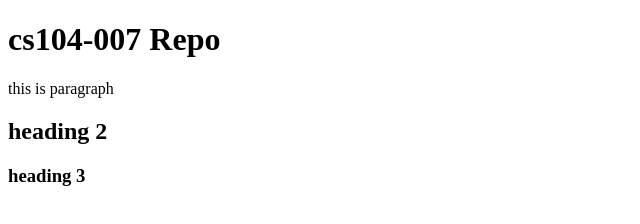
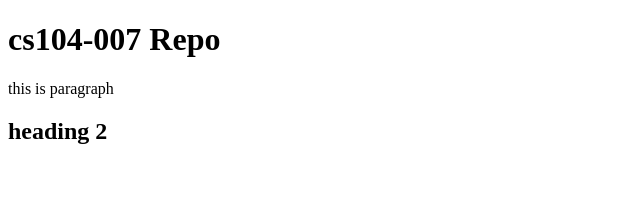
Before and after one commit to AmenaFahem/cs104-005pt2, a plain HTML site: page index.html in a window 1280 px wide. Shown: the whole page, without its empty margins (0-640 px from the left). Drawn offline with Linux system fonts and the light colour scheme.

Commit message:
Update index.html

```diff
--- a/index.html
+++ b/index.html
@@ -10,6 +10,6 @@
 
     <p>this is paragraph </p>
     <h2>heading 2</h2>
-    <h3>heading 3</h3>
+
 </body>
 </html>
```
